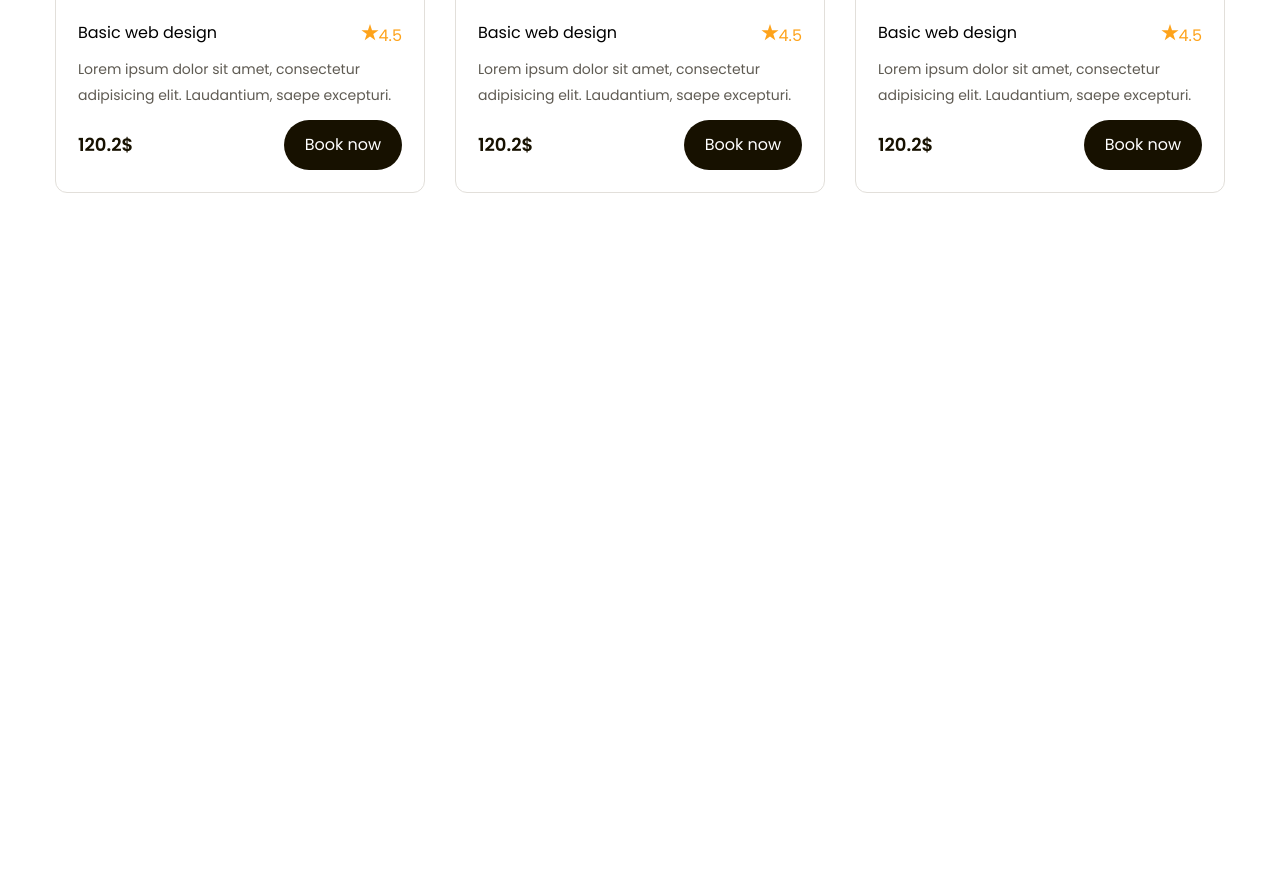
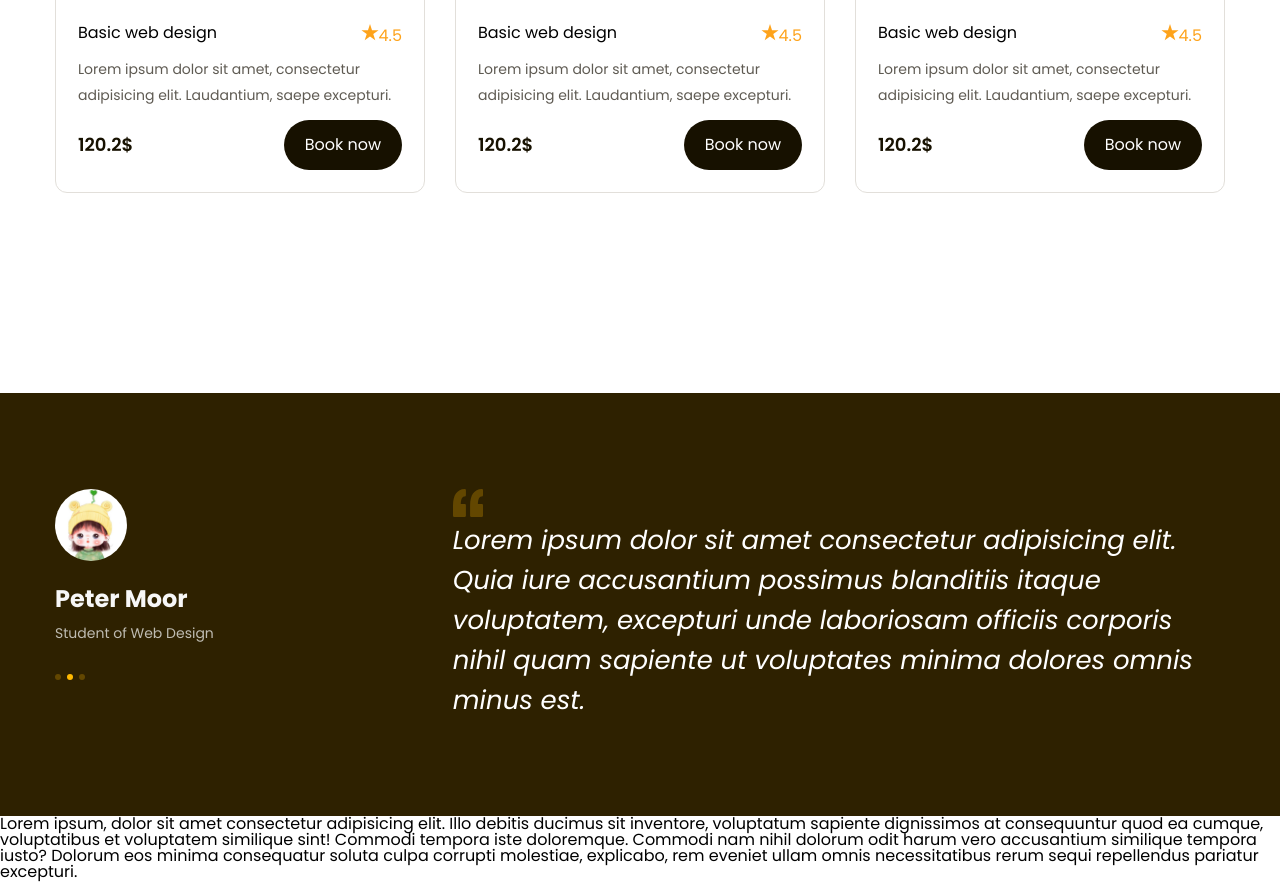
Before and after one commit to dathuynh0/figma-css, a plain HTML site: page index.html in a window 1280 px wide. Shown: the part 1504-2387 px from the top of the page. Before the commit the page ends 1762 px from the top, so only its background shows below. Drawn offline with Linux system fonts and the light colour scheme.

Commit message:
commit lan 7- thêm feedback

```diff
--- a/assets/style.css
+++ b/assets/style.css
@@ -369,3 +369,65 @@ a {
 .populor .item .btn-book:hover {
     background: var(--primary-color);
 }
+
+/* feedback */
+.feedback {
+    margin-top: 135px;
+    padding: 96px 0;
+    background: #2e2100;
+}
+
+.feedback-item {
+    display: flex;
+}
+
+.feedback-item .avatar {
+    width: 72px;
+    height: 72px;
+    border-radius: 50%;
+    object-fit: cover;
+}
+
+.feedback-item .number-name {
+    margin-top: 18px;
+    color: #f7f7f7;
+    font-size: 2.4rem;
+    font-weight: 700;
+    line-height: 1.42;
+}
+
+.feedback-item .desc {
+    margin-top: 4px;
+    color: #bfbcb2;
+    font-size: 1.4rem;
+    line-height: 1.86;
+}
+
+.feedback-item .dots {
+    gap: 6px;
+    display: flex;
+    margin-top: 28px;
+}
+
+.feedback-item .dot {
+    height: 6px;
+    width: 6px;
+    border-radius: 50%;
+    background: #634700;
+}
+
+.feedback-item .dot.active {
+    background: var(--primary-color);
+}
+
+.feedback-item .content {
+    width: 66%;
+    margin-left: auto;
+}
+
+.feedback-item .content blockquote {
+    color: #fff;
+    font-size: 2.6rem;
+    font-style: italic;
+    line-height: 1.54;
+}
--- a/index.html
+++ b/index.html
@@ -208,6 +208,43 @@
                 </div>
             </div>
         </div>
+
+        <!-- feedback -->
+        <div class="feedback">
+            <div class="main-content">
+                <div class="feedback-list">
+                    <div class="feedback-item">
+                        <!-- left -->
+                        <div class="info">
+                            <img src="./assets/img/ava1.jpg" alt="" class="avatar">
+                            <p class="number-name">Peter Moor</p>
+                            <p class="desc">Student of Web Design</p>
+
+                            <div class="dots">
+                                <span class="dot"></span>
+                                <span class="dot active"></span>
+                                <span class="dot"></span>
+                            </div>
+                        </div>
+
+                        <!-- right -->
+                        <div class="content">
+                            <img src="./assets/icon/open-quote.svg" alt="" class="open-quotes">
+                            <blockquote>Lorem ipsum dolor sit amet consectetur adipisicing elit. Quia iure accusantium
+                                possimus blanditiis itaque voluptatem, excepturi unde laboriosam officiis corporis nihil
+                                quam sapiente ut voluptates minima dolores omnis minus est.
+                            </blockquote>
+                        </div>
+                    </div>
+                </div>
+            </div>
+        </div>
+        Lorem ipsum, dolor sit amet consectetur adipisicing elit. Illo debitis ducimus sit inventore, voluptatum
+        sapiente dignissimos at consequuntur quod ea cumque, voluptatibus et voluptatem similique sint! Commodi tempora
+        iste doloremque.
+        Commodi nam nihil dolorum odit harum vero accusantium similique tempora iusto? Dolorum eos minima consequatur
+        soluta culpa corrupti molestiae, explicabo, rem eveniet ullam omnis necessitatibus rerum sequi repellendus
+        pariatur excepturi.
     </main>
 </body>
 
```
Also changed, not shown: assets/icon/open-quote.svg (added), assets/img/ava1.jpg (added).
